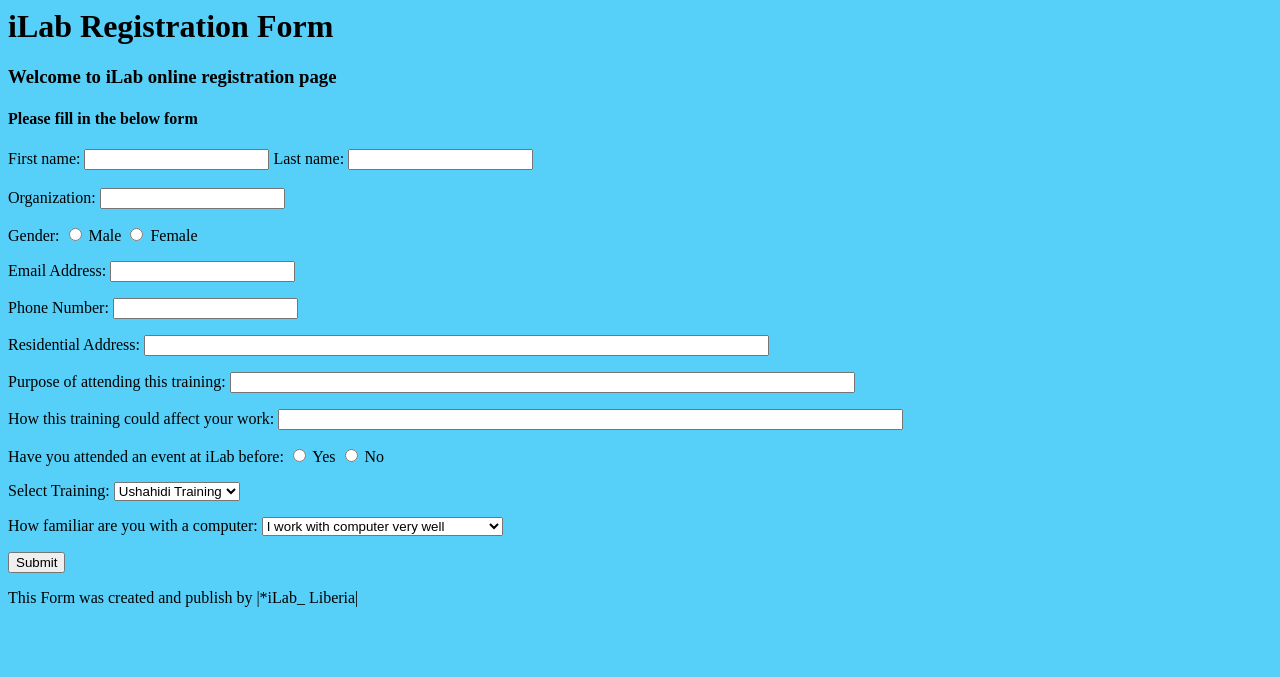
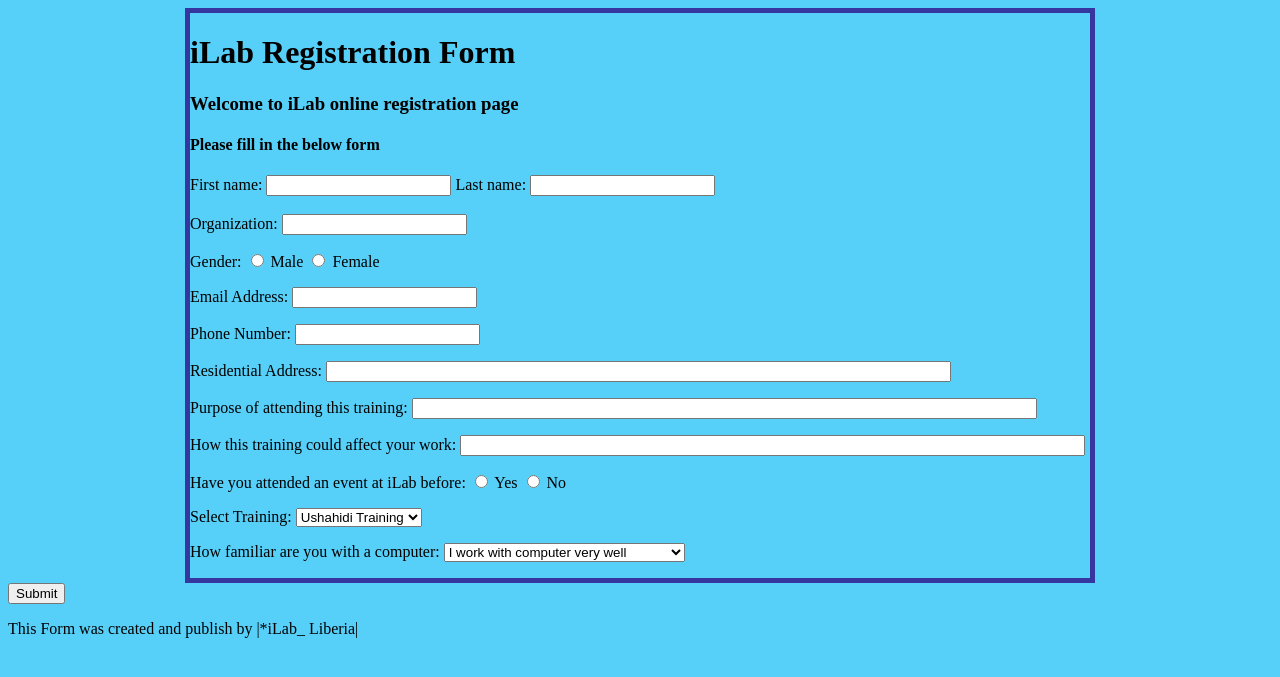
Before and after one commit to jetherton/iLab-Registration-Program, a PHP site: page / in a window 1280 px wide. Shown: the top 677 px of the page. Run offline with PHP 8.4, Linux system fonts and the light colour scheme.

Commit message:
added new properties

```diff
--- a/pages/thank-you.php
+++ b/pages/thank-you.php
@@ -4,6 +4,8 @@
 <link rel="stylesheet" href="../stylesheet/style.css">
 </head>
 <body>
+<div id="page">
 <p>Thank you</p>
+</div>
 </body>
 </html>
--- a/stylesheet/style.css
+++ b/stylesheet/style.css
@@ -6,7 +6,10 @@ body
 
 #page
 		{
-
+border:5px solid #3636A0;
+width:900px;
+margin-left:auto;
+margin-right:auto;
 
 			}
 #header
```
